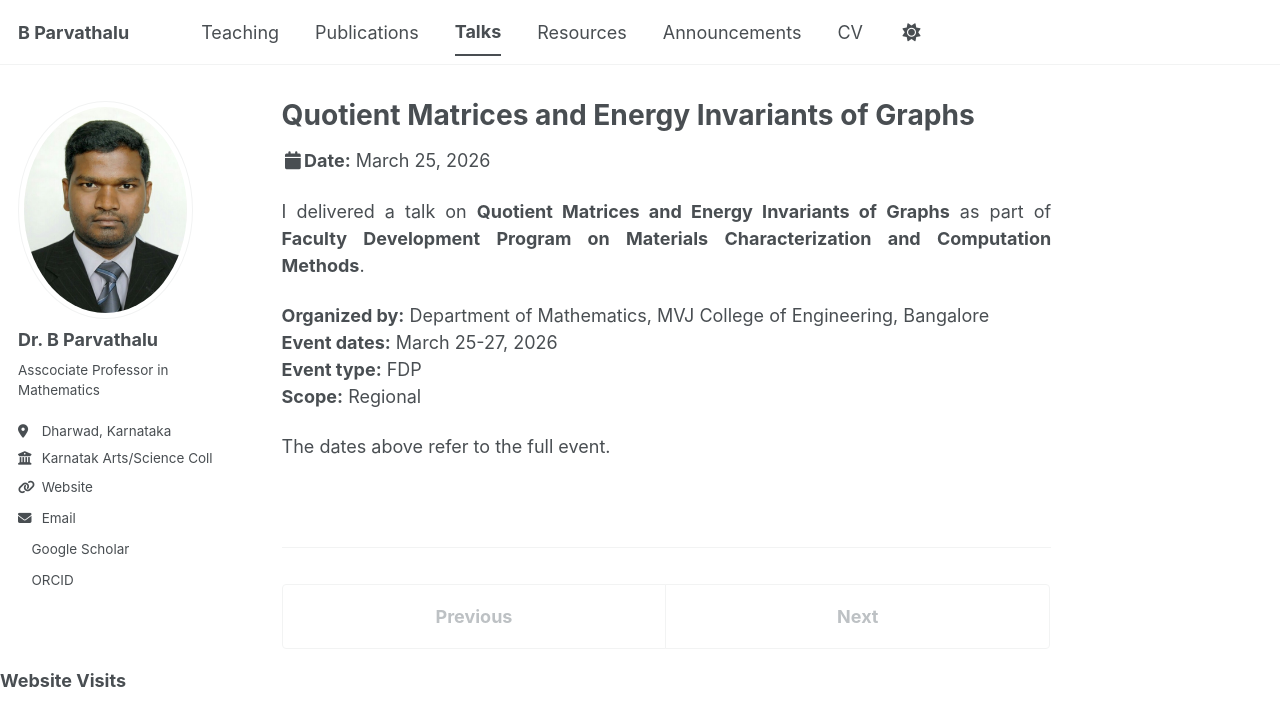
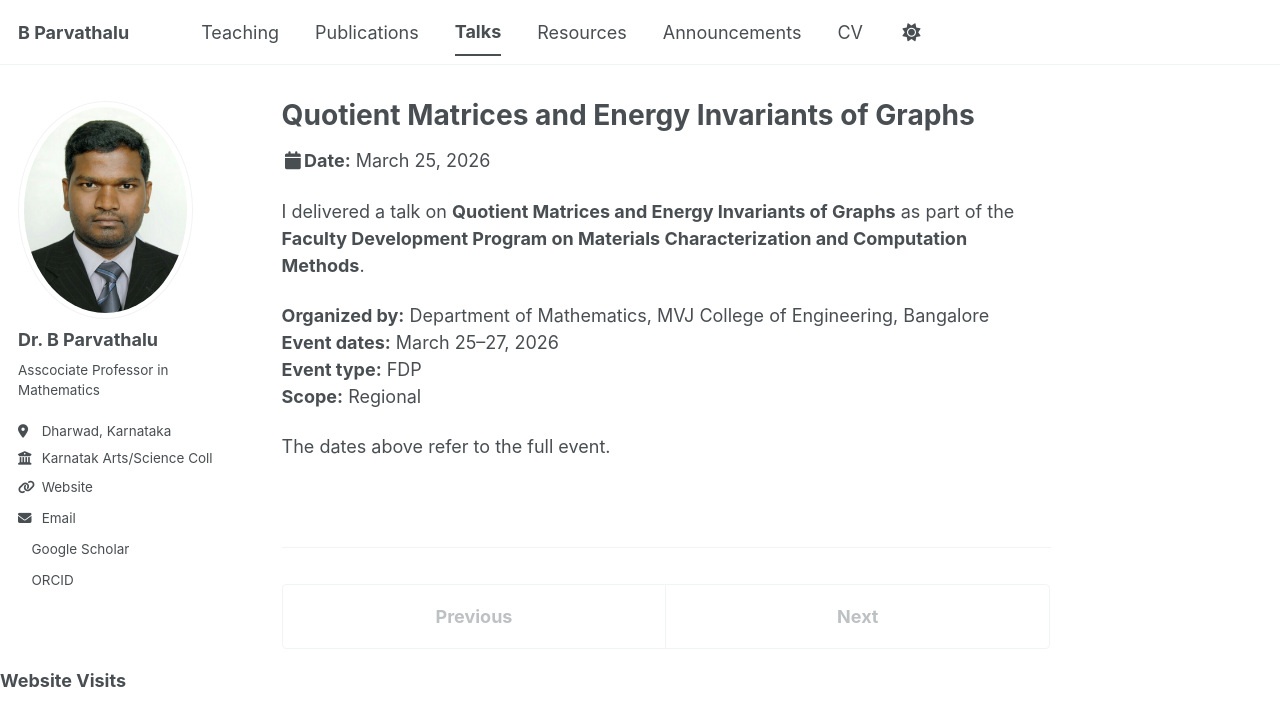
Before and after one commit to drbp-kcd/drbp-kcd.github.io, a Jekyll site: the page built from _talks/2026-03-25-quotient-matrices-and-energy-invariants-of-graphs.md, in a window 1280 px wide and 941 px high. Shown: the top 726 px of the window. Built offline with Jekyll 4.4.1, drawn with Linux system fonts in a browser that asks for light colours; a style sheet for code colours, icons or effects is not loaded.

Commit message:
Update 2026-03-25-quotient-matrices-and-energy-invariants-of-graphs.md

```diff
--- a/_talks/2026-03-25-quotient-matrices-and-energy-invariants-of-graphs.md
+++ b/_talks/2026-03-25-quotient-matrices-and-energy-invariants-of-graphs.md
@@ -1,24 +1,22 @@
 ---
-title: Quotient Matrices and Energy Invariants of Graphs
+title: "Quotient Matrices and Energy Invariants of Graphs"
 collection: talks
 type: FDP Talk
 permalink: /talks/2026-03-25-quotient-matrices-and-energy-invariants-of-graphs
-venue: Department of Mathematics, MVJ College of Engineering
+venue: "Department of Mathematics, MVJ College of Engineering"
 date: 2026-03-25
-location: Bangalore, Karnataka, India
-event: Faculty Development Program on Materials Characterization and Computation Methods
-event_dates: March 25-27, 2026
+location: "Bangalore, Karnataka, India"
+event: "Faculty Development Program on Materials Characterization and Computation Methods"
+event_dates: "March 25–27, 2026"
 event_end_date: 2026-03-27
 event_scope: Regional
 date_basis: event start date
 ---
 
-<div markdown="1" style="text-align: justify;">
-
-I delivered a talk on **Quotient Matrices and Energy Invariants of Graphs** as part of **Faculty Development Program on Materials Characterization and Computation Methods**.
+I delivered a talk on **Quotient Matrices and Energy Invariants of Graphs** as part of the **Faculty Development Program on Materials Characterization and Computation Methods**.
 
 **Organized by:** Department of Mathematics, MVJ College of Engineering, Bangalore
-**Event dates:** March 25-27, 2026
+**Event dates:** March 25–27, 2026
 **Event type:** FDP
 **Scope:** Regional
 
```
